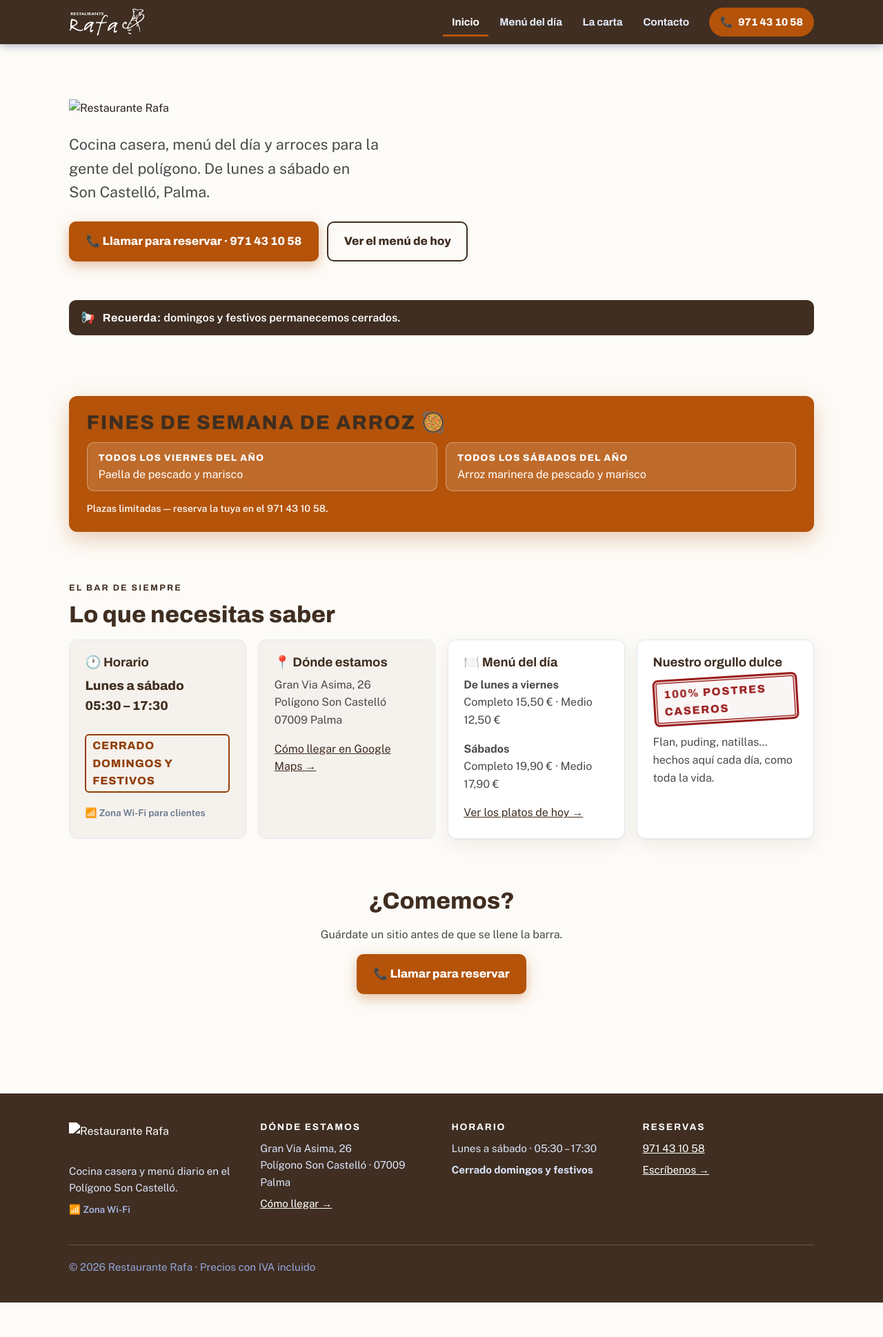
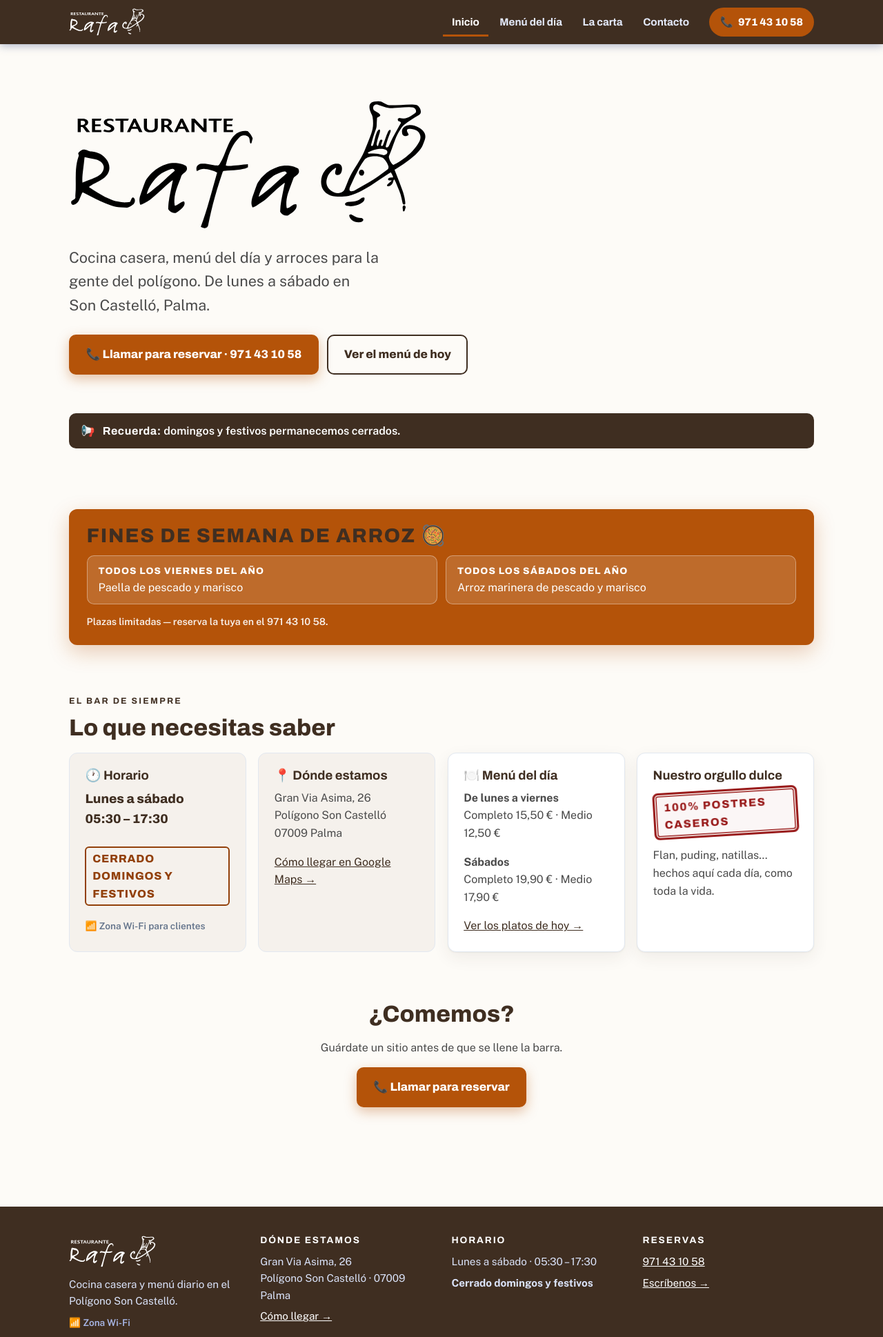
Before and after one commit to sSILENTPIPE/RestauranteRafa, a plain HTML site: page index.html in a window 1280 px wide. Shown: the top 1938 px of the page at 69% size. Before the commit the page ends 1888 px from the top, so only its background shows below. Drawn offline with nearby package versions, Linux system fonts and the light colour scheme.

Commit message:
Update index.html

```diff
--- a/index.html
+++ b/index.html
@@ -41,7 +41,7 @@
 
     <!-- ============ PORTADA ============ -->
     <section class="hero contenedor">
-      <img class="hero__logo" src="assets/logo-rafa.svg" alt="Restaurante Rafa">
+      <img class="hero__logo" src="logo-rafa.svg" alt="Restaurante Rafa">
       <p class="hero__lema">
         Cocina casera, menú del día y arroces para la gente del polígono.
         De lunes a sábado en Son Castelló, Palma.
@@ -132,7 +132,7 @@
     <div class="contenedor">
       <div class="pie__rejilla">
         <div class="pie__marca">
-          <img class="logo-blanco" src="assets/logo-rafa.svg" alt="Restaurante Rafa">
+          <img class="logo-blanco" src="logo-rafa.svg" alt="Restaurante Rafa">
           <p>Cocina casera y menú diario en el Polígono Son Castelló.</p>
           <p><span class="wifi">📶 Zona Wi-Fi</span></p>
         </div>
```
